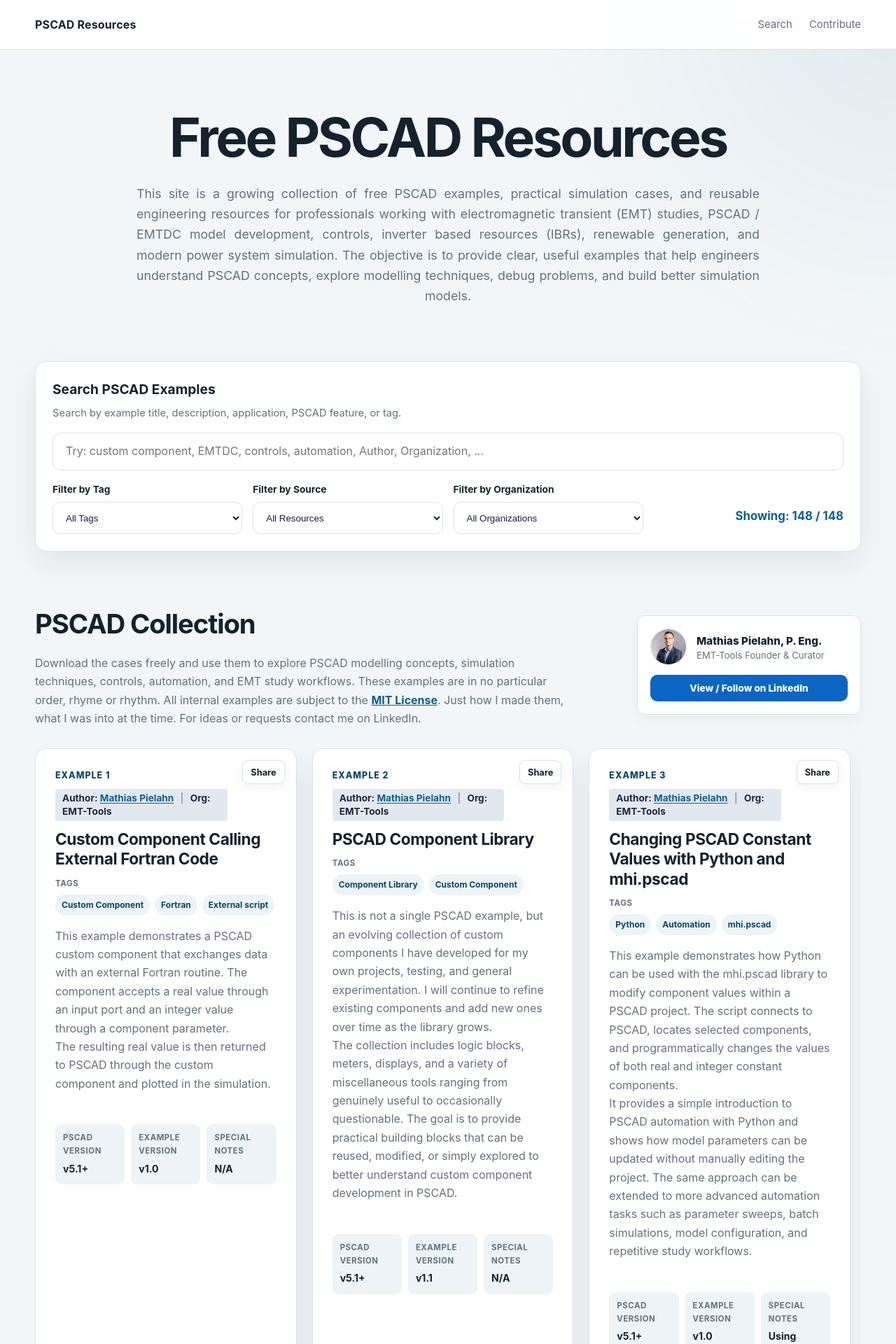
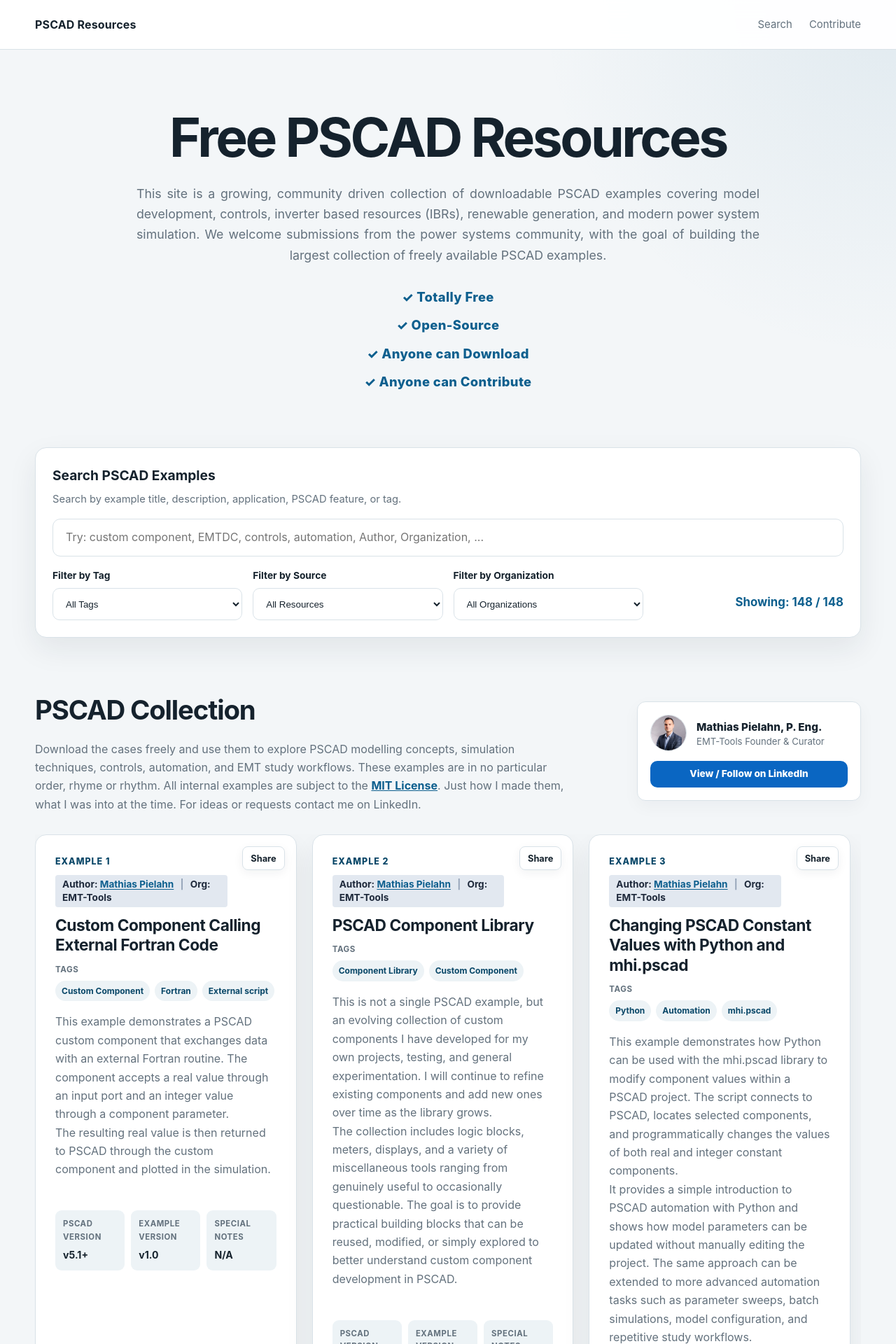
Before and after one commit to EMT-Tools/emt-tools.github.io, a Jekyll site: the page built from index.html, in a window 1280 px wide. Shown: the top 1920 px of the page at 70% size. Built offline with Jekyll 4.4.1, drawn with Linux system fonts in a browser that asks for light colours.

Commit message:
Update index.html

```diff
--- a/index.html
+++ b/index.html
@@ -5,13 +5,15 @@
   <div class="container">
     <h1>Free PSCAD Resources</h1>
     <p class="hero-description">
-      This site is a growing collection of free PSCAD examples, practical simulation cases,
-      and reusable engineering resources for professionals working with electromagnetic
-      transient (EMT) studies, PSCAD / EMTDC model development, controls, inverter based
-      resources (IBRs), renewable generation, and modern power system simulation. The objective is
-      to provide clear, useful examples that help engineers understand PSCAD concepts,
-      explore modelling techniques, debug problems, and build better simulation models.
+      This site is a growing, community driven collection of downloadable PSCAD examples covering model development, controls, inverter based resources (IBRs), renewable generation, and modern power system simulation. We welcome submissions from the power systems community, with the goal of building the largest collection of freely available PSCAD examples.
     </p>
+
+    <div style="margin: 30px auto 0; max-width: 890px; display: flex; flex-direction: column; align-items: center; gap: 10px; font-weight: 800; color: var(--accent); font-size: 1.15rem; letter-spacing: 0.02em;">
+      <div>✓ Totally Free</div>
+      <div>✓ Open-Source</div>
+      <div>✓ Anyone can Download</div>
+      <div>✓ Anyone can Contribute</div>
+    </div>
   </div>
 </section>
 
```
